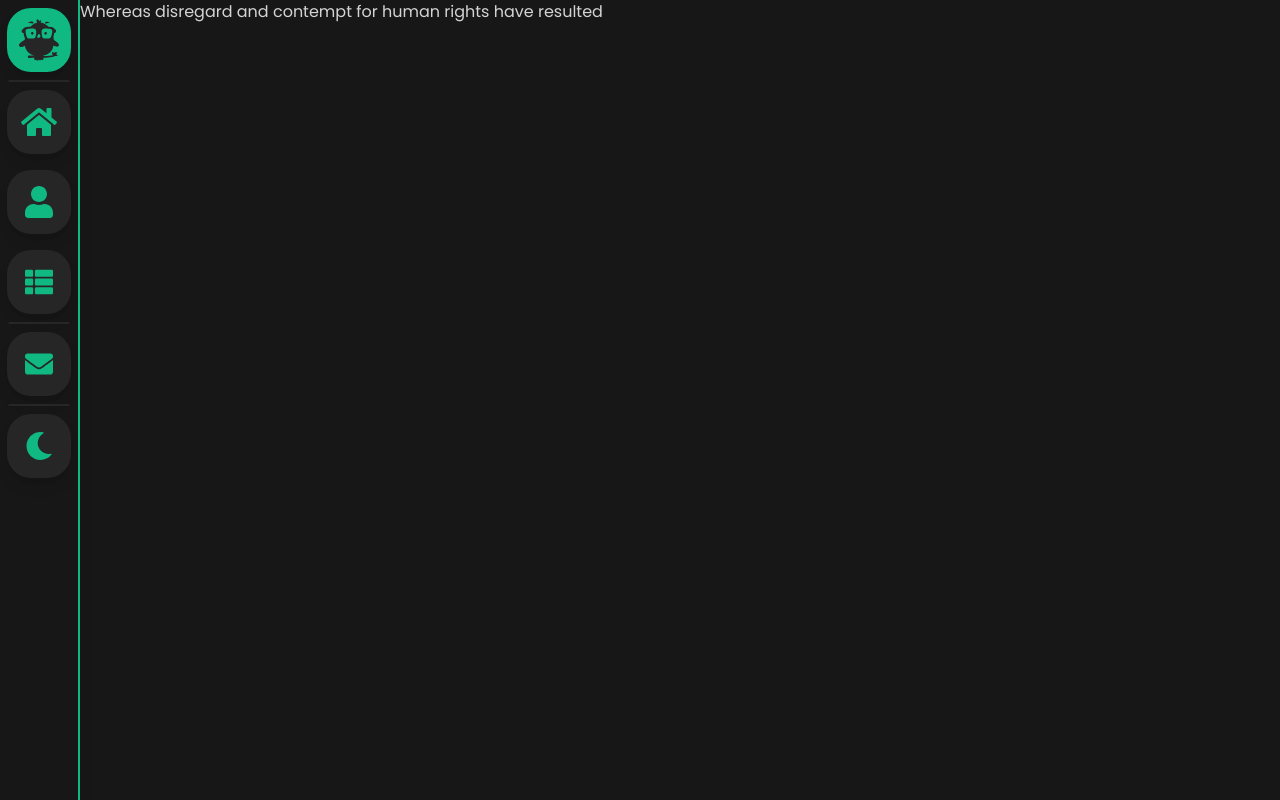
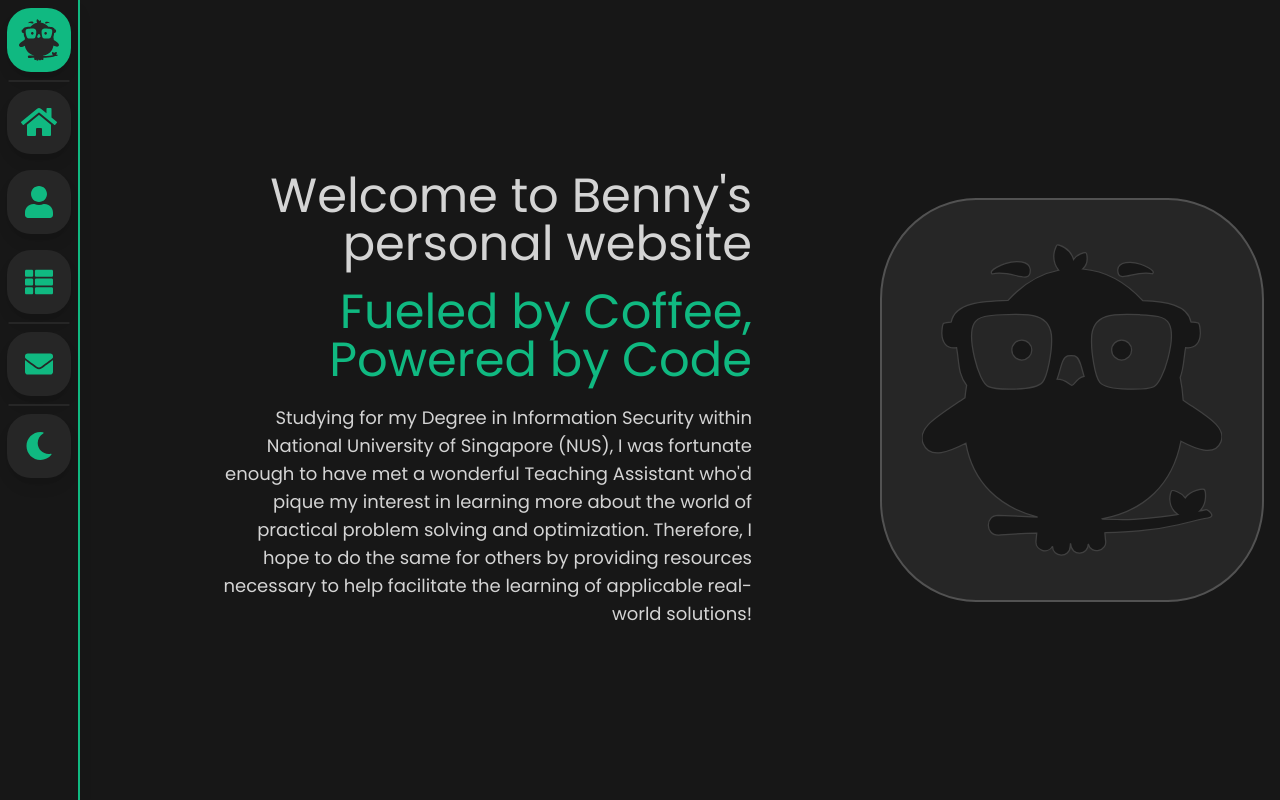
Before and after one commit to Shamanbenny/SneakyOwl, a Next.js app in the folder myapp/: page / in a window 1280 px wide. Built offline with nearby package versions, Linux system fonts and the light colour scheme.

Commit message:
Added Hero Banner

```diff
--- a/myapp/app/NavBar.tsx
+++ b/myapp/app/components/NavBar.tsx
@@ -67,7 +67,7 @@ const NavBar: React.FC = () => {
             <div className="sidebar-icon logo group">
               <FaEarlybirds size="40" className="fa-navbar" />
               <span className="sidebar-tooltip group-hover:scale-x-100">
-                SneakyOwl's Personal Website
+                SneakyOwl.net
               </span>
             </div>
             <Divider />
--- /dev/null
+++ b/myapp/app/components/Slider.tsx
@@ -0,0 +1,75 @@
+import React, { useRef, useState } from "react";
+import OwlSVG from "./svgComponents/OwlSVG";
+
+const Slider: React.FC = () => {
+  const [cursor, setCursor] = useState({ x: 0, y: 0 });
+  const [mouseOnCard, setMouseOnCard] = useState(-1);
+
+  const handleMouseMove = (
+    event: React.MouseEvent<HTMLDivElement, MouseEvent>
+  ) => {
+    setCursor({
+      x: event.clientX,
+      y: event.clientY,
+    });
+  };
+
+  const [slideCountdown, setSlideCountdown] = useState(5);
+  const [currentSlide, setCurrentSlide] = useState(0);
+  const slides = [
+    {
+      id: 1,
+      image: "path/to/image1.jpg",
+      caption: "Slide 1",
+    },
+  ];
+
+  const nextSlide = () => {
+    setCurrentSlide((prevSlide) =>
+      prevSlide === slides.length - 1 ? 0 : prevSlide + 1
+    );
+  };
+
+  const prevSlide = () => {
+    setCurrentSlide((prevSlide) =>
+      prevSlide === 0 ? slides.length - 1 : prevSlide - 1
+    );
+  };
+
+  return (
+    <div className="slider">
+      <div className="slide">
+        <div className="slideContent">
+          <h1>Welcome to Benny's personal website</h1>
+          <h1 className="text-emerald-700 dark:text-emerald-500">
+            Fueled by Coffee, Powered by Code
+          </h1>
+          <p>
+            Studying for my Degree in Information Security within National
+            University of Singapore (NUS), I was fortunate enough to have met a
+            wonderful Teaching Assistant who'd pique my interest in learning
+            more about the world of practical problem solving and optimization.
+            Therefore, I hope to do the same for others by providing resources
+            necessary to help facilitate the learning of applicable real-world
+            solutions!
+          </p>
+        </div>
+        <div
+          className="svgCard owlCard"
+          onMouseEnter={() => setMouseOnCard(0)}
+          onMouseLeave={() => setMouseOnCard(-1)}
+          onMouseMove={(event) => handleMouseMove(event)}
+        >
+          <OwlSVG
+            id={0}
+            cursor={cursor}
+            cardClass="owlCard"
+            mouseOnCard={mouseOnCard}
+          />
+        </div>
+      </div>
+    </div>
+  );
+};
+
+export default Slider;
--- /dev/null
+++ b/myapp/app/components/svgComponents/OwlSVG.tsx
@@ -0,0 +1,77 @@
+import { RefObject, use, useEffect, useRef, useState } from "react";
+
+interface Props {
+  id: number;
+  cursor: { x: number; y: number };
+  cardClass: string;
+  mouseOnCard: number;
+}
+
+const OwlSVG = ({ id, cursor, cardClass, mouseOnCard }: Props) => {
+  const [gradientCenter, setGradientCenter] = useState({
+    cx: "50%",
+    cy: "50%",
+  });
+
+  useEffect(() => {
+    if (mouseOnCard === id) {
+      const card = document.querySelector(`.${cardClass}`) as HTMLElement;
+      card.clientLeft;
+      const cxPercentage =
+        ((cursor.x - card.offsetLeft) / card.clientWidth) * 200 - 50;
+      const cyPercentage =
+        ((cursor.y - card.offsetTop) / card.clientHeight) * 200 - 50;
+      console.log(mouseOnCard, id, cxPercentage, cyPercentage);
+      setGradientCenter({
+        cx: `${cxPercentage}%`,
+        cy: `${cyPercentage}%`,
+      });
+    }
+  }, [cursor]);
+
+  return (
+    <svg
+      xmlns="http://www.w3.org/2000/svg"
+      viewBox="0 0 480 512"
+      className="h-full w-full duration-150 transition-all"
+    >
+      {/* Font Awesome Free 5.15.4 by @fontawesome - https://fontawesome.com License
+          - https://fontawesome.com/license/free (Icons: CC BY 4.0, Fonts: SIL OFL 1.1, Code: MIT License) */}
+      <defs>
+        <radialGradient
+          id="emeraldGradient"
+          gradientUnits="userSpaceOnUse"
+          r={"75%"}
+          cx={mouseOnCard === id ? gradientCenter.cx : "50%"}
+          cy={mouseOnCard === id ? gradientCenter.cy : "50%"}
+        >
+          {mouseOnCard === id && <stop stopColor="#10b981" />}
+          <stop offset={1} stopColor="#404040" />
+        </radialGradient>
+      </defs>
+      <path
+        className="fill-neutral-700 dark:fill-neutral-900"
+        stroke="url(#emeraldGradient)"
+        d="M313.2 47.5c1.2-13 21.3-14 36.6-8.7.9.3 26.2 9.7 19 15.2-27.9-7.4-56.4 18.2-55.6-6.5zm-201
+          6.9c30.7-8.1 62 20 61.1-7.1-1.3-14.2-23.4-15.3-40.2-9.6-1 .3-28.7 10.5-20.9 16.7zM319.4 160c-8.8 0-16
+          7.2-16 16s7.2 16 16 16 16-7.2 16-16-7.2-16-16-16zm-159.7 0c-8.8 0-16 7.2-16 16s7.2 16 16 16 16-7.2
+          16-16-7.2-16-16-16zm318.5 163.2c-9.9 24-40.7 11-63.9-1.2-13.5 69.1-58.1 111.4-126.3 124.2.3.9-2-.1
+          24 1 33.6 1.4 63.8-3.1 97.4-8-19.8-13.8-11.4-37.1-9.8-38.1 1.4-.9 14.7 1.7 21.6 11.5 8.6-12.5 28.4-14.8
+          30.2-13.6 1.6 1.1 6.6 20.9-6.9 34.6 4.7-.9 8.2-1.6 9.8-2.1 2.6-.8 17.7 11.3 3.1 13.3-14.3 2.3-22.6 5.1-47.1
+          10.8-45.9 10.7-85.9 11.8-117.7 12.8l1 11.6c3.8 18.1-23.4 24.3-27.6 6.2.8 17.9-27.1 21.8-28.4-1l-.5 5.3c-.7
+          18.4-28.4 17.9-28.3-.6-7.5 13.5-28.1 6.8-26.4-8.5l1.2-12.4c-36.7.9-59.7 3.1-61.8 3.1-20.9 0-20.9-31.6 0-31.6
+          2.4 0 27.7 1.3 63.2 2.8-61.1-15.5-103.7-55-114.9-118.2-25 12.8-57.5 26.8-68.2.8-10.5-25.4 21.5-42.6 66.8-73.4.7-6.6
+          1.6-13.3 2.7-19.8-14.4-19.6-11.6-36.3-16.1-60.4-16.8 2.4-23.2-9.1-23.6-23.1.3-7.3 2.1-14.9 2.4-15.4 1.1-1.8 10.1-2
+          12.7-2.6 6-31.7 50.6-33.2 90.9-34.5 19.7-21.8 45.2-41.5 80.9-48.3C203.3 29 215.2 8.5 216.2 8c1.7-.8 21.2 4.3 26.3
+          23.2 5.2-8.8 18.3-11.4 19.6-10.7 1.1.6 6.4 15-4.9 25.9 40.3 3.5 72.2 24.7 96 50.7 36.1 1.5 71.8 5.9 77.1 34 2.7.6
+          11.6.8 12.7 2.6.3.5 2.1 8.1 2.4 15.4-.5 13.9-6.8 25.4-23.6 23.1-3.2 17.3-2.7 32.9-8.7 47.7 2.4 11.7 4 23.8 4.8 36.4
+          37 25.4 70.3 42.5 60.3 66.9zM207.4 159.9c.9-44-37.9-42.2-78.6-40.3-21.7 1-38.9 1.9-45.5 13.9-11.4 20.9 5.9 92.9 23.2
+          101.2 9.8 4.7 73.4 7.9 86.3-7.1 8.2-9.4 15-49.4 14.6-67.7zm52 58.3c-4.3-12.4-6-30.1-15.3-32.7-2-.5-9-.5-11 0-10
+          2.8-10.8 22.1-17 37.2 15.4 0 19.3 9.7 23.7 9.7 4.3 0 6.3-11.3 19.6-14.2zm135.7-84.7c-6.6-12.1-24.8-12.9-46.5-13.9-40.2-1.9-78.2-3.8-77.3
+          40.3-.5 18.3 5 58.3 13.2 67.8 13 14.9 76.6 11.8 86.3 7.1 15.8-7.6 36.5-78.9 24.3-101.3z"
+      />
+    </svg>
+  );
+};
+
+export default OwlSVG;
--- a/myapp/app/globals.css
+++ b/myapp/app/globals.css
@@ -7,11 +7,33 @@ body {
   @apply bg-neutral-900;
 }
 
+/* ---------- [START] Loader ---------- */
+.loader {
+  position: absolute;
+  width: 100%;
+  height: 100%;
+  opacity: 1;
+  z-index: 9999;
+  @apply bg-neutral-900;
+}
+
+.loader_string {
+  top: 50%;
+  width: 100%;
+  font-size: 4rem;
+  text-align: center;
+  position: absolute;
+  @apply text-emerald-500;
+}
+/* ---------- [END] Loader ---------- */
+
+/* ---------- [START] Navbar ---------- */
 .sidebar {
   @apply fixed top-0 left-0 h-screen w-16 m-0 flex flex-col
     bg-neutral-300 text-emerald-700 dark:bg-neutral-900
     dark:text-emerald-500 shadow-lg transition-all duration-150
-    ease-linear border-r-2 border-neutral-900 dark:border-emerald-500;
+    ease-linear border-r-2 border-neutral-900 dark:border-emerald-500
+    z-[9999];
 
   @apply lg:w-20;
 }
@@ -62,31 +84,49 @@ body {
   @apply lg:pl-10 lg:pr-10 lg:text-lg;
 }
 
-.loader {
-  position: absolute;
-  width: 100%;
-  height: 100%;
-  opacity: 1;
-  z-index: 9999;
-  @apply bg-neutral-900;
-}
-
-.loader_string {
-  top: 50%;
-  width: 100%;
-  font-size: 4rem;
-  text-align: center;
-  position: absolute;
-  @apply text-emerald-500;
-}
+/* ---------- [END] Navbar ---------- */
 
 .apps {
   @apply pl-16 bg-neutral-300 text-neutral-900
     dark:bg-neutral-900 dark:text-neutral-300 w-screen h-screen
-    transition-all duration-150 ease-linear;
+    transition-colors duration-150 ease-linear overflow-x-hidden;
 
   @apply lg:pl-20;
 }
+
+/* ---------- [START] Slider ---------- */
+.slider {
+  @apply w-full h-full;
+}
+
+.slide {
+  @apply items-center w-full h-full flex;
+}
+
+.svgCard {
+  @apply bg-neutral-400 dark:bg-neutral-800 w-1/3 p-8 my-14 mr-10 min-h-32 min-w-32 border border-neutral-600 flex flex-col justify-between stroke-[2] hover:stroke-[4];
+
+  @apply lg:border-2 lg:p-10 xl:mr-auto max-w-max rounded-[25%];
+}
+
+.slideContent {
+  @apply w-2/3 px-10 flex flex-col text-right;
+
+  @apply md:px-20 lg:px-32;
+}
+
+.slideContent h1 {
+  @apply text-lg pb-3;
+
+  @apply md:text-2xl md:pb-4 lg:text-4xl lg:pb-5 xl:text-5xl;
+}
+
+.slideContent p {
+  @apply hidden;
+
+  @apply lg:block lg:text-sm xl:text-lg;
+}
+/* ---------- [END] Slider ---------- */
 
 @layer utilities {
   .text-balance {
--- a/myapp/app/layout.tsx
+++ b/myapp/app/layout.tsx
@@ -1,7 +1,7 @@
 import { Roboto_Mono, Poppins } from "next/font/google";
 import "./globals.css";
-import Loader from "./Loader";
-import NavBar from "./NavBar";
+import Loader from "./components/Loader";
+import NavBar from "./components/NavBar";
 
 const bodyFont = Poppins({ weight: "400", subsets: ["latin"] });
 
--- a/myapp/app/page.tsx
+++ b/myapp/app/page.tsx
@@ -1,11 +1,12 @@
 "use client";
+
+import Slider from "./components/Slider";
 
 export default function Home() {
   return (
     <>
-      <div>
-        <h1>Whereas disregard and contempt for human rights have resulted</h1>
-      </div>
+      <Slider />
+      <div className="h-32">Test</div>
     </>
   );
 }
```
Also changed, not shown: myapp/app/components/Loader.tsx (renamed from myapp/app/Loader.tsx), myapp/public/earlybirds.svg (added), myapp/public/fevicon.png.
